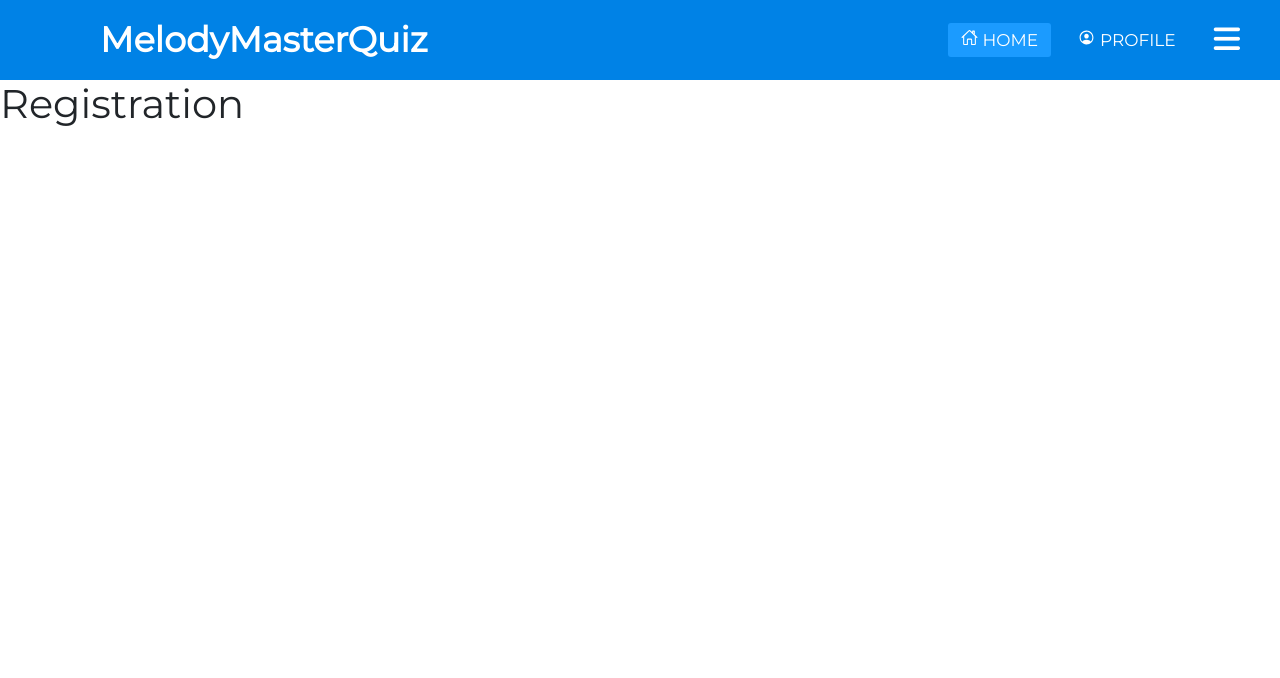
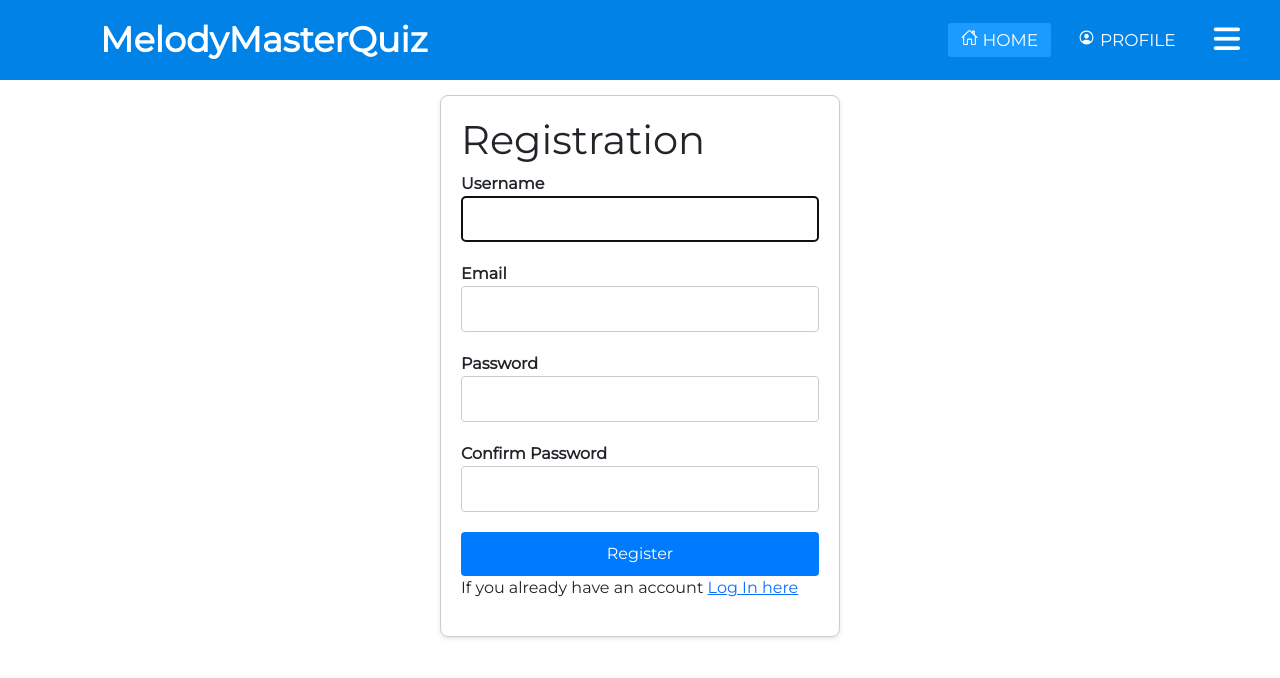
Before and after one commit to ArhipDolya/MelodyMasterQuiz, a Django app: page /accounts/register/ in a window 1280 px wide. Shown: the top 678 px of the page. Run offline with Django 4.2, Linux system fonts and the light colour scheme; some libraries are stand-ins or nearby versions.

Commit message:
Add user registration functionality and styling

```diff
--- a/AccountsApp/forms.py
+++ b/AccountsApp/forms.py
@@ -1,10 +1,14 @@
 from django import forms
 from django.contrib.auth import authenticate
+from django.contrib.auth.models import User
 from django.contrib.auth.forms import UserCreationForm
 
 
 class RegisterForm(UserCreationForm):
-    pass
+
+    class Meta:
+        model = User
+        fields = ['username', 'email', 'password1', 'password2']
 
 
 
--- a/AccountsApp/static/css/registration.css
+++ b/AccountsApp/static/css/registration.css
@@ -0,0 +1,49 @@
+.registration-container {
+    max-width: 400px;
+    margin: 0 auto;
+    padding: 20px;
+    border: 1px solid #ccc;
+    border-radius: 8px;
+    box-shadow: 0 2px 4px rgba(0, 0, 0, 0.1);
+    background-color: #fff;
+    margin-top: 15px;
+}
+
+.registration-form {
+    display: flex;
+    flex-direction: column;
+}
+
+.form-group {
+    margin-bottom: 20px;
+}
+
+label {
+    font-weight: bold;
+}
+
+input[type="text"],
+input[type="email"],
+input[type="password"] {
+    width: 100%;
+    padding: 10px;
+    border: 1px solid #ccc;
+    border-radius: 4px;
+}
+
+.btn {
+    background-color: #007bff;
+    color: #fff;
+    padding: 10px 20px;
+    border: none;
+    border-radius: 4px;
+    cursor: pointer;
+}
+
+.btn-primary {
+    background-color: #007bff;
+}
+
+.btn-primary:hover {
+    background-color: #0056b3;
+}
--- a/AccountsApp/templates/AccountsApp/registration.html
+++ b/AccountsApp/templates/AccountsApp/registration.html
@@ -1,12 +1,48 @@
 {% extends 'base.html' %}
 {% load static %}
-
 
 {% block title %}
     <title>Registration</title>
 {% endblock %}
 
+{% block cssLink %}
+    <link rel='stylesheet' href="{% static 'css/registration.css' %}">
+{% endblock %}
 
 {% block content %}
-    <h1>Registration</h1>
+    <div class="registration-container">
+        <h1>Registration</h1>
+        <form method="POST" class="registration-form">
+            {% csrf_token %}
+            {{ form.non_field_errors }}
+
+            <div class="form-group">
+                <label for="{{ form.username.id_for_label }}">Username</label>
+                {{ form.username }}
+                {{ form.username.errors }}
+            </div>
+
+            <div class="form-group">
+                <label for="{{ form.email.id_for_label }}">Email</label>
+                {{ form.email }}
+                {{ form.email.errors }}
+            </div>
+
+            <div class="form-group">
+                <label for="{{ form.password1.id_for_label }}">Password</label>
+                {{ form.password1 }}
+                {{ form.password1.errors }}
+            </div>
+
+            <div class="form-group">
+                <label for="{{ form.password2.id_for_label }}">Confirm Password</label>
+                {{ form.password2 }}
+                {{ form.password2.errors }}
+            </div>
+
+            <button type="submit" class="btn btn-primary">Register</button>
+
+            <p>If you already have an account <a href="{% url 'AccountsApp:login' %}">Log In here</a></p>
+        </form>
+    </div>
 {% endblock %}
--- a/AccountsApp/views.py
+++ b/AccountsApp/views.py
@@ -1,6 +1,7 @@
 from django.shortcuts import render, redirect
 from .forms import LoginForm, RegisterForm
 from django.contrib.auth import login, authenticate
+from django.contrib import messages
 
 
 def login_view(request):
@@ -24,4 +25,20 @@ def login_view(request):
 
 
 def register_view(request):
-    return render(request, 'AccountsApp/registration.html')
+    if request.method == 'POST':
+        form = RegisterForm(request.POST)
+
+        if form.is_valid():
+            user = form.save(commit=False)
+            user.username = user.username.lower()
+            user.save()
+
+            # Specify the authentication backend
+            user.backend = 'django.contrib.auth.backends.ModelBackend'
+
+            login(request, user)
+            return redirect('MelodyQuizApp:quiz_game_view')
+    else:
+        form = RegisterForm()
+
+    return render(request, 'AccountsApp/registration.html', {'form': form})
```
Also changed, not shown: db.sqlite3.
